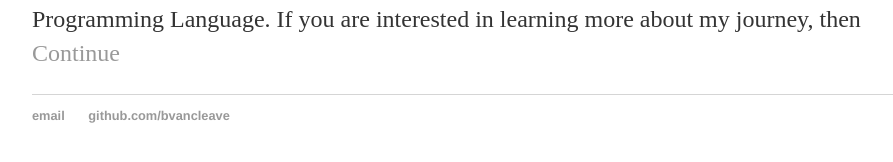
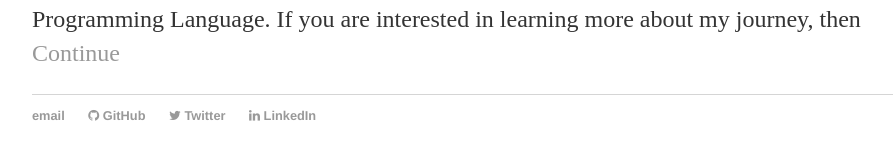
Before and after one commit to bvancleave/bvancleave.github.io, a Jekyll site: the page built from index.html, in a window 1280 px wide. Shown: the part 228-390 px from the top of the page, without its empty margins (160-1053 px from the left). Built offline with Jekyll 4.4.1, drawn with Linux system fonts in a browser that asks for light colours; nearby versions of some CDN libraries.

Commit message:
added social media icons and links

```diff
--- a/_config.yml
+++ b/_config.yml
@@ -1,3 +1,7 @@
 name : Bradley Van Cleave
+email : bvancleave@yahoo.com
+github : bvancleave
+twitter : b_van_cleave
+linkedin : bradley-van-cleave-9710741
 markdown : kramdown
 permalink: /blog/:year/:month/:day/:title
--- a/_layouts/default.html
+++ b/_layouts/default.html
@@ -4,6 +4,7 @@
 			<title>{{ page.title }}</title>
 			<!-- link to main stylesheet -->
 			<link rel="stylesheet" type="text/css" href="/css/main.css">
+			<link rel="stylesheet" type="text/css" href="//maxcdn.bootstrapcdn.com/font-awesome/4.3.0/css/font-awesome.min.css">
 		</head>
 		<body>
 			<nav>
@@ -20,8 +21,20 @@
 			</div><!-- /.container -->
 			<footer>
 	    		<ul>
-	        		<li><a href="mailto:bvancleave@yahoo.com">email</a></li>
-	        		<li><a href="https://github.com/bvancleave">github.com/bvancleave</a></li>
+	        		<li><a href="mailto:{{ site.email }}"> email</a></li>
+
+{% if site.github %}
+	        		<li><a href="https://github.com/{{ site.github }}"><i class="fa fa-github"></i> GitHub</a></li>
+{% endif %}
+
+{% if site.twitter %}
+	        		<li><a href="https://twitter.com/{{ site.twitter }}"><i class="fa fa-twitter"></i> Twitter</a></li>
+{% endif %}
+
+{% if site.linkedin %}
+	        		<li><a href="https://linkedin.com/in/{{ site.linkedin }}"><i class="fa fa-linkedin"></i> LinkedIn</a></li>
+{% endif %}
+
 				</ul>
 			</footer>
 		</body>
```
